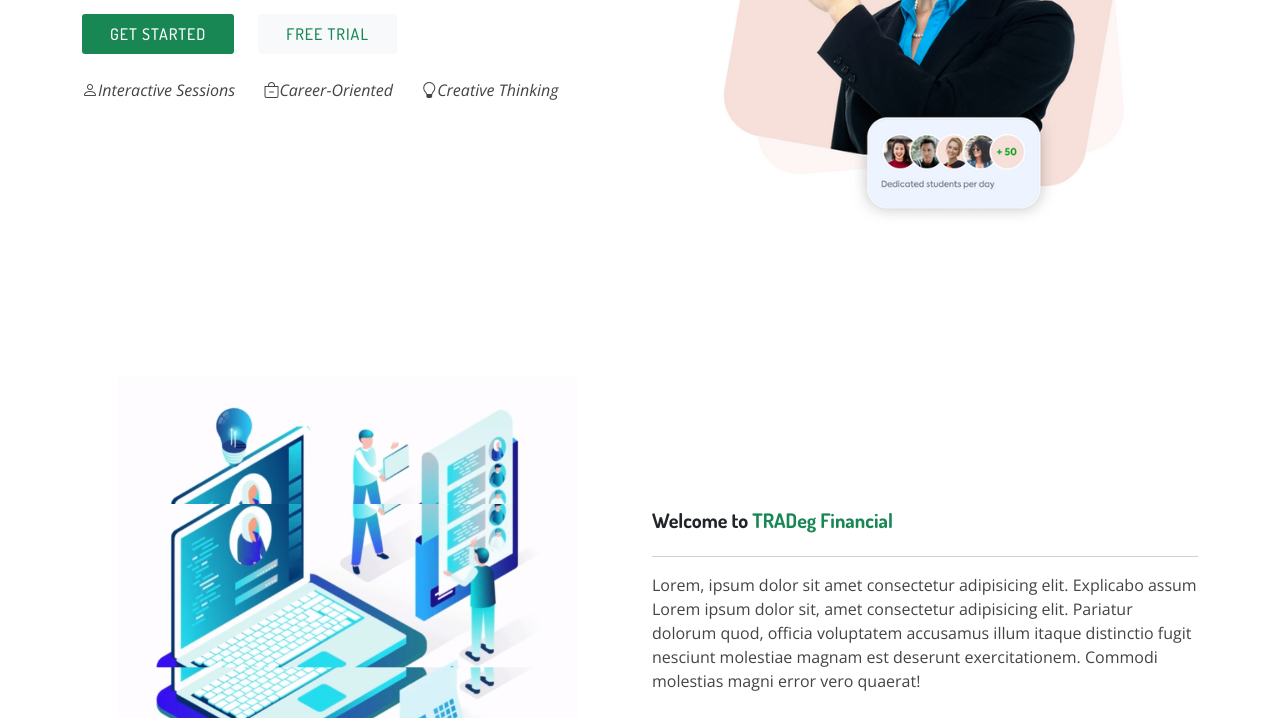
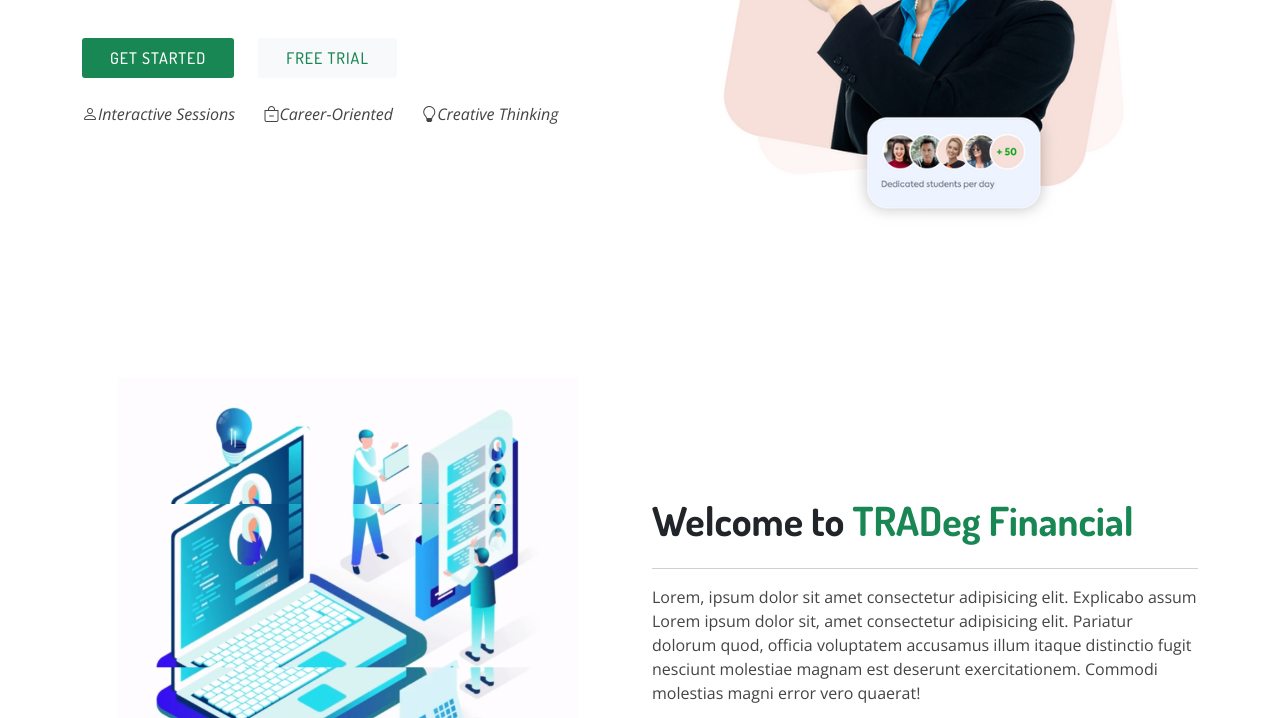
Before and after one commit to ShubhamJaiswal7/html-home-bootstrap, a plain HTML site: page index.html in a window 1280 px wide. Shown: the part 365-1083 px from the top of the page. Drawn offline with nearby package versions, Linux system fonts and the light colour scheme.

Commit message:
commit by master

```diff
--- a/assets/css/style.css
+++ b/assets/css/style.css
@@ -1,14 +1,4 @@
-/**
-* Template Name: Butterfly
-* Updated: Mar 10 2023 with Bootstrap v5.2.3
-* Template URL: https://bootstrapmade.com/butterfly-free-bootstrap-theme/
-* Author: BootstrapMade.com
-* License: https://bootstrapmade.com/license/
-*/
 
-/*--------------------------------------------------------------
-# General
---------------------------------------------------------------*/
 body {
   font-family: "Open Sans", sans-serif;
   color: #444444;
@@ -346,7 +336,7 @@ h6 {
 #hero h2 {
   color: #1c698c;
   margin: 10px 0 0 0;
-  font-size: 20px;
+  font-size: 40px;
 }
 
 #hero .btn-get-started {
--- a/index.html
+++ b/index.html
@@ -10,8 +10,8 @@
   <meta content="" name="keywords">
 
   <!-- Favicons -->
-  <link href="assets/img/favicon.png" rel="icon">
-  <link href="assets/img/apple-touch-icon.png" rel="apple-touch-icon">
+  <link href="#" rel="icon">
+  <link href="#" rel="apple-touch-icon">
 
   <!-- Google Fonts -->
   <link href="https://fonts.googleapis.com/css?family=Open+Sans:300,300i,400,400i,600,600i,700,700i|Dosis:300,400,500,,600,700,700i|Lato:300,300i,400,400i,700,700i" rel="stylesheet">
@@ -33,8 +33,7 @@
     <div class="container d-flex align-items-center justify-content-between">
 
       <a href="index.html" class="logo"><img src="assets/img/logo.png" alt="" class="img-fluid"></a>
-      <!-- Uncomment below if you prefer to use text as a logo -->
-      <!-- <h1 class="logo"><a href="index.html">Butterfly</a></h1> -->
+
 
       <nav id="navbar" class="navbar">
         <ul>
```
